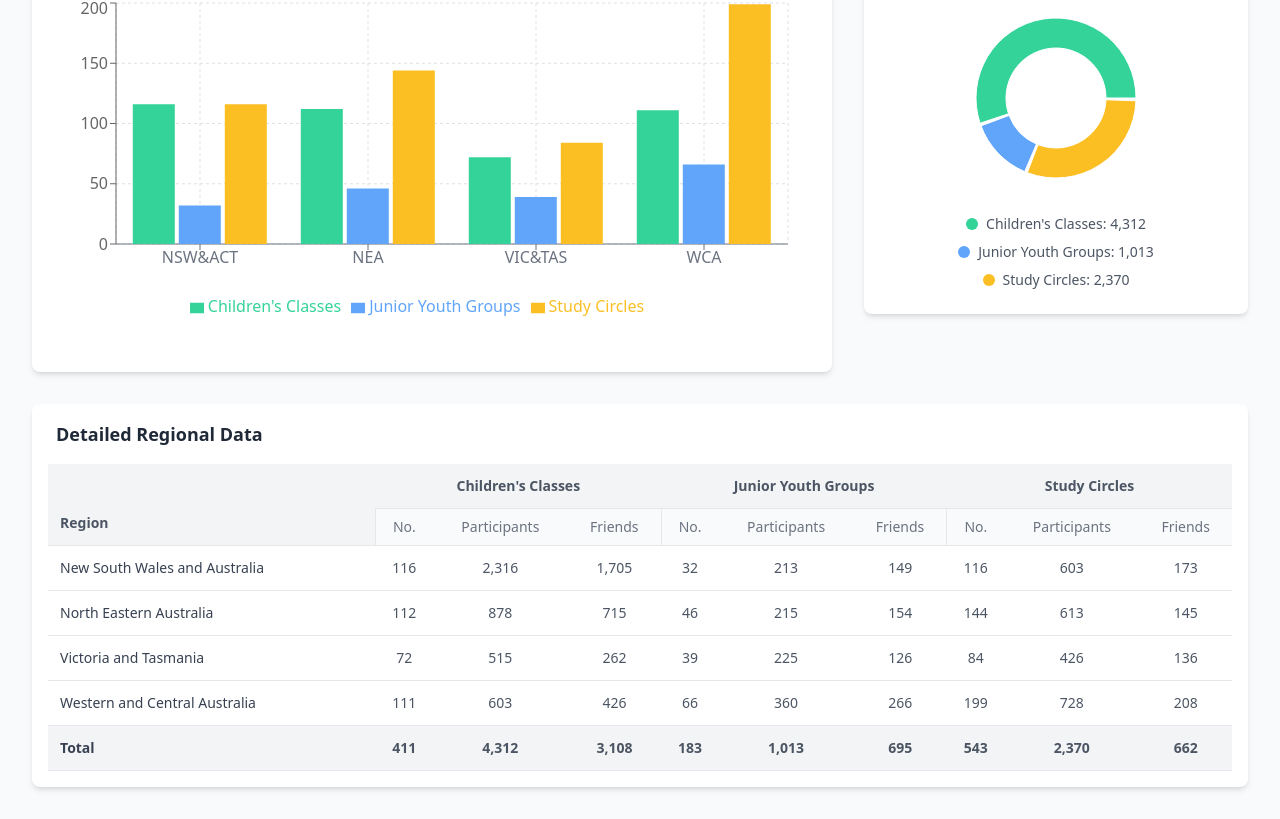
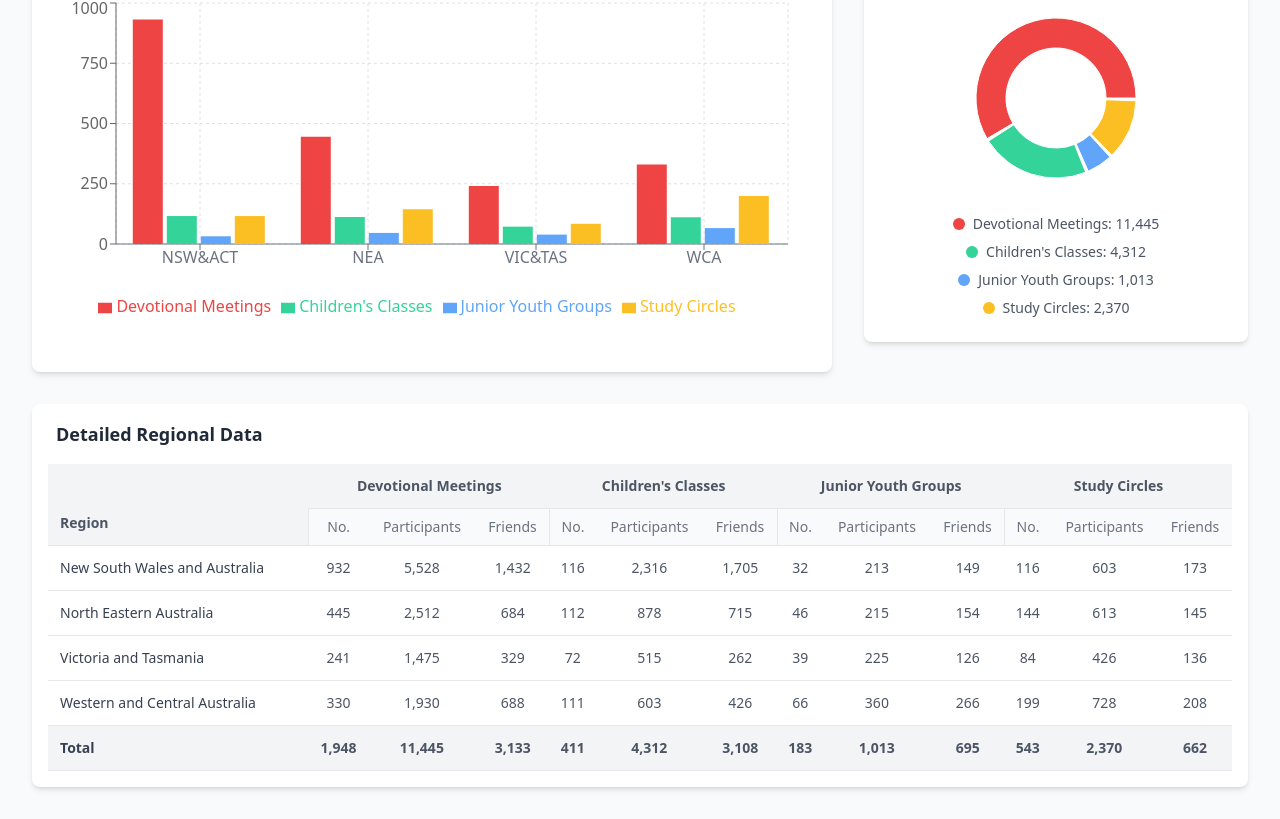
Before and after one commit to ausstatistics/Baha-i-National-Dashboard-Final, a React (Create React App) app: page / in a window 1280 px wide. Shown: the part 943-1762 px from the top of the page. Built offline with nearby package versions, Linux system fonts and the light colour scheme.

Commit message:
re-include devotional data by region

```diff
--- a/src/App.js
+++ b/src/App.js
@@ -24,10 +24,10 @@ const milestoneData = [
 
 // --- Regional Static Data (Updated) ---
 const staticData = [
-    { id: 'NSW_ACT', region: 'New South Wales and Australia', ccCount: 116, ccParticipants: 2316, ccFriends: 1705, jygCount: 32, jygParticipants: 213, jygFriends: 149, scCount: 116, scParticipants: 603, scFriends: 173 },
-    { id: 'NE_AU', region: 'North Eastern Australia', ccCount: 112, ccParticipants: 878, ccFriends: 715, jygCount: 46, jygParticipants: 215, jygFriends: 154, scCount: 144, scParticipants: 613, scFriends: 145 },
-    { id: 'VIC_TAS', region: 'Victoria and Tasmania', ccCount: 72, ccParticipants: 515, ccFriends: 262, jygCount: 39, jygParticipants: 225, jygFriends: 126, scCount: 84, scParticipants: 426, scFriends: 136 },
-    { id: 'WC_AU', region: 'Western and Central Australia', ccCount: 111, ccParticipants: 603, ccFriends: 426, jygCount: 66, jygParticipants: 360, jygFriends: 266, scCount: 199, scParticipants: 728, scFriends: 208 },
+    { id: 'NSW_ACT', region: 'New South Wales and Australia', dmCount: 932, dmParticipants: 5528, dmFriends: 1432, ccCount: 116, ccParticipants: 2316, ccFriends: 1705, jygCount: 32, jygParticipants: 213, jygFriends: 149, scCount: 116, scParticipants: 603, scFriends: 173 },
+    { id: 'NE_AU', region: 'North Eastern Australia', dmCount: 445, dmParticipants: 2512, dmFriends: 684, ccCount: 112, ccParticipants: 878, ccFriends: 715, jygCount: 46, jygParticipants: 215, jygFriends: 154, scCount: 144, scParticipants: 613, scFriends: 145 },
+    { id: 'VIC_TAS', region: 'Victoria and Tasmania', dmCount: 241, dmParticipants: 1475, dmFriends: 329, ccCount: 72, ccParticipants: 515, ccFriends: 262, jygCount: 39, jygParticipants: 225, jygFriends: 126, scCount: 84, scParticipants: 426, scFriends: 136 },
+    { id: 'WC_AU', region: 'Western and Central Australia', dmCount: 330, dmParticipants: 1930, dmFriends: 688, ccCount: 111, ccParticipants: 603, ccFriends: 426, jygCount: 66, jygParticipants: 360, jygFriends: 266, scCount: 199, scParticipants: 728, scFriends: 208 },
 ];
 
 // --- Reusable Components ---
@@ -116,6 +116,7 @@ const ActivityChart = ({ data }) => {
 
     const chartData = data.map(d => ({
         region: regionAbbreviations[d.region] || d.region,
+        devotionalMeetings: d.dmCount,
         childrensClasses: d.ccCount,
         juniorYouthGroups: d.jygCount,
         studyCircles: d.scCount,
@@ -131,6 +132,7 @@ const ActivityChart = ({ data }) => {
                     <YAxis />
                     <Tooltip contentStyle={{ backgroundColor: 'white', border: '1px solid #e0e0e0', borderRadius: '0.5rem' }} />
                     <Legend wrapperStyle={{ paddingTop: '20px' }} />
+                    <Bar dataKey="devotionalMeetings" name="Devotional Meetings" fill="#ef4444" />
                     <Bar dataKey="childrensClasses" name="Children's Classes" fill="#34d399" />
                     <Bar dataKey="juniorYouthGroups" name="Junior Youth Groups" fill="#60a5fa" />
                     <Bar dataKey="studyCircles" name="Study Circles" fill="#fbbf24" />
@@ -162,11 +164,15 @@ const ActivityDataTable = ({ data }) => {
                     <thead className="bg-gray-100 text-gray-600">
                         <tr>
                             <th rowSpan="2" className="p-3 font-semibold border-b border-gray-200 align-bottom">Region</th>
+                            <th colSpan="3" className="p-3 font-semibold border-b border-gray-200 text-center">Devotional Meetings</th>
                             <th colSpan="3" className="p-3 font-semibold border-b border-gray-200 text-center">Children's Classes</th>
                             <th colSpan="3" className="p-3 font-semibold border-b border-gray-200 text-center">Junior Youth Groups</th>
                             <th colSpan="3" className="p-3 font-semibold border-b border-gray-200 text-center">Study Circles</th>
                         </tr>
                         <tr className="bg-gray-50 text-gray-500">
+                            <th className="p-2 font-medium border-b border-l border-gray-200 text-center">No.</th>
+                            <th className="p-2 font-medium border-b border-gray-200 text-center">Participants</th>
+                            <th className="p-2 font-medium border-b border-gray-200 text-center">Friends</th>
                             <th className="p-2 font-medium border-b border-l border-gray-200 text-center">No.</th>
                             <th className="p-2 font-medium border-b border-gray-200 text-center">Participants</th>
                             <th className="p-2 font-medium border-b border-gray-200 text-center">Friends</th>
@@ -182,7 +188,7 @@ const ActivityDataTable = ({ data }) => {
                         {dataToDisplay.map((row) => (
                             <tr key={row.id} className={`border-b border-gray-200 ${row.region === 'Total' ? 'bg-gray-100 font-bold' : 'bg-white'}`}>
                                 <td className="p-3 text-gray-700">{row.region}</td>
-                                {['ccCount', 'ccParticipants', 'ccFriends', 'jygCount', 'jygParticipants', 'jygFriends', 'scCount', 'scParticipants', 'scFriends'].map(field => (
+                                {['dmCount', 'dmParticipants', 'dmFriends', 'ccCount', 'ccParticipants', 'ccFriends', 'jygCount', 'jygParticipants', 'jygFriends', 'scCount', 'scParticipants', 'scFriends'].map(field => (
                                     <td key={field} className="p-2 text-gray-600 text-center">
                                         {row[field]?.toLocaleString() || 0}
                                     </td>
@@ -200,12 +206,14 @@ const ActivityDataTable = ({ data }) => {
 const ParticipantDistribution = ({ data }) => {
     if (!data || data.length === 0) return null;
     const totals = data.reduce((acc, curr) => ({
+        dmParticipants: (acc.dmParticipants || 0) + curr.dmParticipants,
         ccParticipants: (acc.ccParticipants || 0) + curr.ccParticipants,
         jygParticipants: (acc.jygParticipants || 0) + curr.jygParticipants,
         scParticipants: (acc.scParticipants || 0) + curr.scParticipants,
     }), {});
 
     const participantDistributionData = [
+        { name: 'Devotional Meetings', value: totals.dmParticipants, fill: '#ef4444' },
         { name: 'Children\'s Classes', value: totals.ccParticipants, fill: '#34d399' },
         { name: 'Junior Youth Groups', value: totals.jygParticipants, fill: '#60a5fa' },
         { name: 'Study Circles', value: totals.scParticipants, fill: '#fbbf24' },
```
